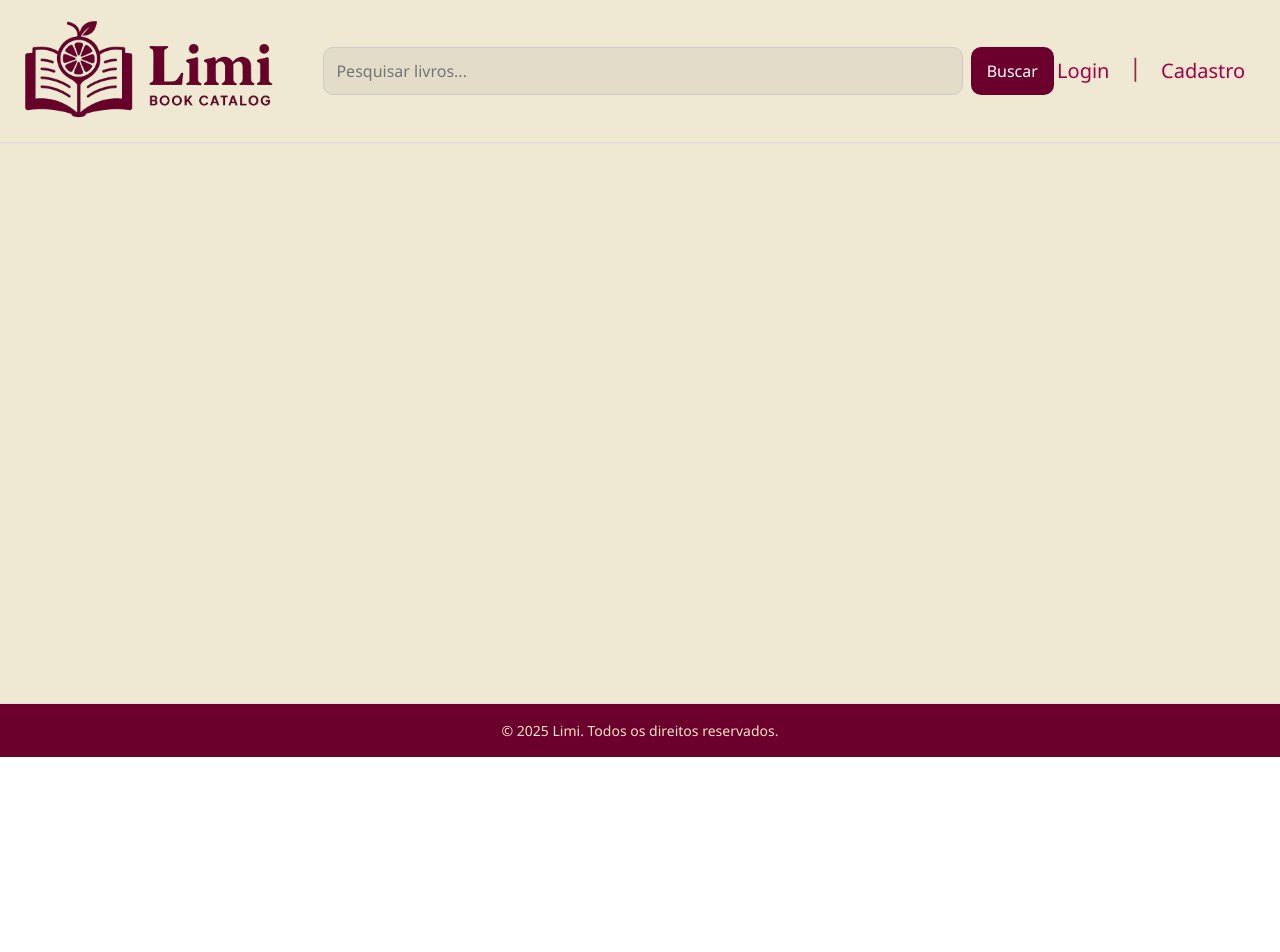
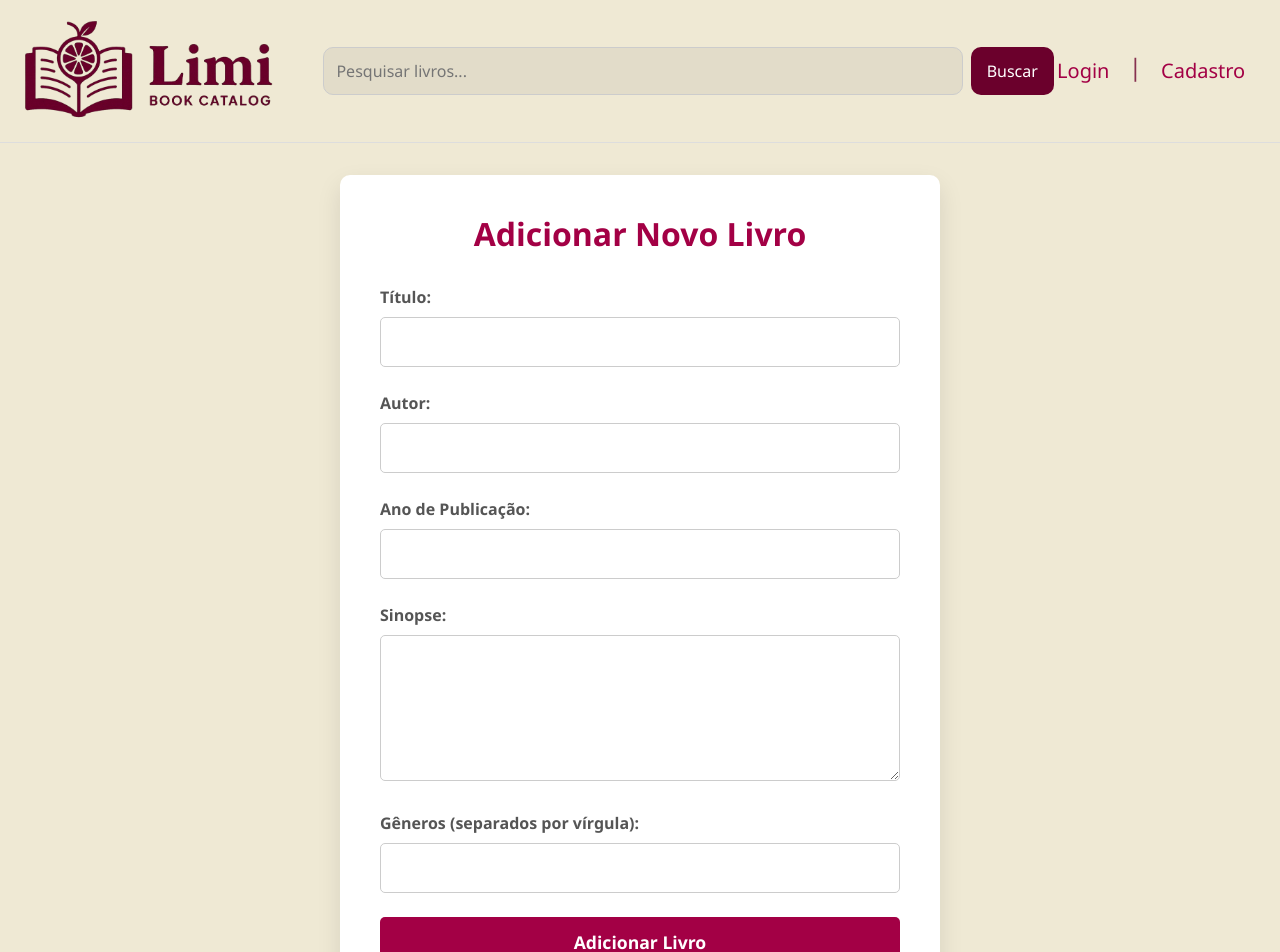
Before and after one commit to naili-naomi/limi, a React (Vite) app in the folder limi-frontend/: page /add-book in a window 1280 px wide. Shown: the top 952 px of the page. Before the commit the page ends 800 px from the top, so only its background shows below. Built offline with nearby package versions, Linux system fonts and the light colour scheme.

Commit message:
Implementação inicial de adicionar livro
Signed-off-by: naomimori1 <naomi.mori@usp.br>

```diff
--- a/limi-frontend/src/App.jsx
+++ b/limi-frontend/src/App.jsx
@@ -8,6 +8,7 @@ import SignUp from './pages/SignUp';
 import ListGroup from './components/ListGroup';
 import ForgotPassword from './pages/ForgotPassword';
 import BookDetailsPage from './pages/BookDetailsPage';
+import AddBookPage from './pages/AddBookPage';
 import logo from './assets/logo_horizontal_transparente.png';
 
 function App() {
@@ -102,6 +103,9 @@ function App() {
           ) : (
             <>
               <span className="nav-bemvindo">Bem-vindo, {nome}</span>
+              <Link to="/add-book" className="nav-link" style={{ color: '#a30045' }}>
+                Adicionar Livro
+              </Link>
               <button onClick={handleLogout} className="nav-sair">
                 Sair
               </button>
@@ -118,6 +122,7 @@ function App() {
           <Route path="/signup" element={<SignUp onSignUp={handleSignUp} />} />
           <Route path="/forgot-password" element={<ForgotPassword />} />
           <Route path="/book/:title" element={<BookDetailsPage />} />
+          <Route path="/add-book" element={<AddBookPage />} />
         </Routes>
       </main>
 
--- a/limi-frontend/src/api.js
+++ b/limi-frontend/src/api.js
@@ -29,3 +29,21 @@ export async function loginUsuario({ email, senha }) {
 
   return await response.json(); // deve conter { token: "..." }
 }
+
+export async function addBook(bookData, token) {
+  const response = await fetch(`${API_BASE}/livros`, {
+    method: 'POST',
+    headers: {
+      'Content-Type': 'application/json',
+      'Authorization': `Bearer ${token}`
+    },
+    body: JSON.stringify(bookData)
+  });
+
+  if (!response.ok) {
+    const data = await response.json().catch(() => ({}));
+    throw new Error(data.error || 'Erro ao adicionar livro');
+  }
+
+  return await response.json();
+}
--- /dev/null
+++ b/limi-frontend/src/pages/AddBookPage.css
@@ -0,0 +1,86 @@
+/* src/pages/AddBookPage.css */
+.add-book-container {
+  display: flex;
+  justify-content: center;
+  align-items: center;
+  min-height: 100vh;
+  background-color: #EFE9D4;
+}
+
+.add-book-form {
+  background: #FFFFFF;
+  padding: 2.5rem;
+  border-radius: 10px;
+  box-shadow: 0 10px 25px rgba(0, 0, 0, 0.1);
+  width: 100%;
+  max-width: 600px;
+}
+
+.add-book-form h2 {
+  color: #a30045;
+  margin-bottom: 2rem;
+  text-align: center;
+  font-weight: 700;
+}
+
+.form-group {
+  margin-bottom: 1.5rem;
+}
+
+.form-group label {
+  display: block;
+  margin-bottom: 0.5rem;
+  color: #555;
+  font-weight: 600;
+}
+
+.form-group input[type="text"],
+.form-group input[type="number"],
+.form-group textarea {
+  width: 100%;
+  padding: 0.75rem 1rem;
+  border: 1px solid #ccc;
+  border-radius: 5px;
+  font-size: 1rem;
+}
+
+.form-group textarea {
+  resize: vertical;
+}
+
+.btn-add-book {
+  width: 100%;
+  padding: 0.75rem;
+  border: none;
+  border-radius: 5px;
+  background-color: #a30045;
+  color: white;
+  font-size: 1.1rem;
+  font-weight: 600;
+  cursor: pointer;
+  transition: background-color 0.3s ease;
+}
+
+.btn-add-book:hover {
+  background-color: #8a003a;
+}
+
+.error-message {
+  color: #c00;
+  background: #fee;
+  border: 1px solid #fcc;
+  padding: 0.6rem;
+  border-radius: 5px;
+  margin-bottom: 1rem;
+  text-align: center;
+}
+
+.success-message {
+  color: #2c662d;
+  background: #eef8ee;
+  border: 1px solid #b9e2b3;
+  padding: 0.6rem;
+  border-radius: 5px;
+  margin-bottom: 1rem;
+  text-align: center;
+}
--- /dev/null
+++ b/limi-frontend/src/pages/AddBookPage.jsx
@@ -0,0 +1,113 @@
+import React, { useState } from 'react';
+import { useNavigate } from 'react-router-dom';
+import { addBook } from '../api';
+import './AddBookPage.css';
+
+function AddBookPage() {
+  const navigate = useNavigate();
+  const [title, setTitle] = useState('');
+  const [author, setAuthor] = useState('');
+  const [publicationYear, setPublicationYear] = useState('');
+  const [synopsis, setSynopsis] = useState('');
+  const [genres, setGenres] = useState('');
+  const [error, setError] = useState('');
+  const [success, setSuccess] = useState('');
+
+  const handleSubmit = async (e) => {
+    e.preventDefault();
+    setError('');
+    setSuccess('');
+
+    const token = localStorage.getItem('token');
+    if (!token) {
+      setError('Você precisa estar logado para adicionar um livro.');
+      return;
+    }
+
+    const bookData = {
+      titulo: title,
+      autor: author,
+      anoPublicacao: parseInt(publicationYear),
+      sinopse: synopsis,
+      generos: genres.split(',').map(g => g.trim()),
+    };
+
+    try {
+      await addBook(bookData, token);
+      setSuccess('Livro adicionado com sucesso!');
+      setTitle('');
+      setAuthor('');
+      setPublicationYear('');
+      setSynopsis('');
+      setGenres('');
+      navigate('/'); // Redirect to home or book details page
+    } catch (err) {
+      setError(err.message);
+    }
+  };
+
+  return (
+    <div className="add-book-container">
+      <div className="add-book-form">
+        <h2>Adicionar Novo Livro</h2>
+        {error && <div className="error-message">{error}</div>}
+        {success && <div className="success-message">{success}</div>}
+        <form onSubmit={handleSubmit}>
+          <div className="form-group">
+            <label htmlFor="title">Título:</label>
+            <input
+              id="title"
+              type="text"
+              value={title}
+              onChange={(e) => setTitle(e.target.value)}
+              required
+            />
+          </div>
+          <div className="form-group">
+            <label htmlFor="author">Autor:</label>
+            <input
+              id="author"
+              type="text"
+              value={author}
+              onChange={(e) => setAuthor(e.target.value)}
+              required
+            />
+          </div>
+          <div className="form-group">
+            <label htmlFor="publicationYear">Ano de Publicação:</label>
+            <input
+              id="publicationYear"
+              type="number"
+              value={publicationYear}
+              onChange={(e) => setPublicationYear(e.target.value)}
+              required
+            />
+          </div>
+          <div className="form-group">
+            <label htmlFor="synopsis">Sinopse:</label>
+            <textarea
+              id="synopsis"
+              value={synopsis}
+              onChange={(e) => setSynopsis(e.target.value)}
+              rows="5"
+              required
+            ></textarea>
+          </div>
+          <div className="form-group">
+            <label htmlFor="genres">Gêneros (separados por vírgula):</label>
+            <input
+              id="genres"
+              type="text"
+              value={genres}
+              onChange={(e) => setGenres(e.target.value)}
+              required
+            />
+          </div>
+          <button type="submit" className="btn-add-book">Adicionar Livro</button>
+        </form>
+      </div>
+    </div>
+  );
+}
+
+export default AddBookPage;
```
Also changed, not shown: limi-frontend/src/assets/no-cover.png (deleted).
